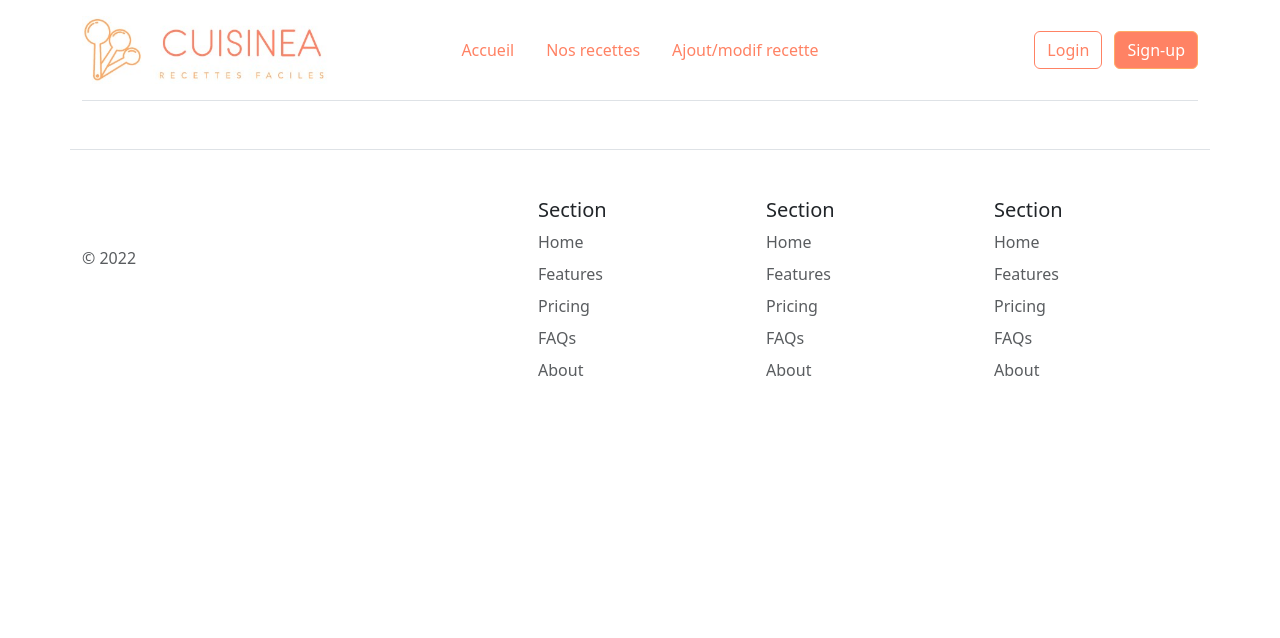
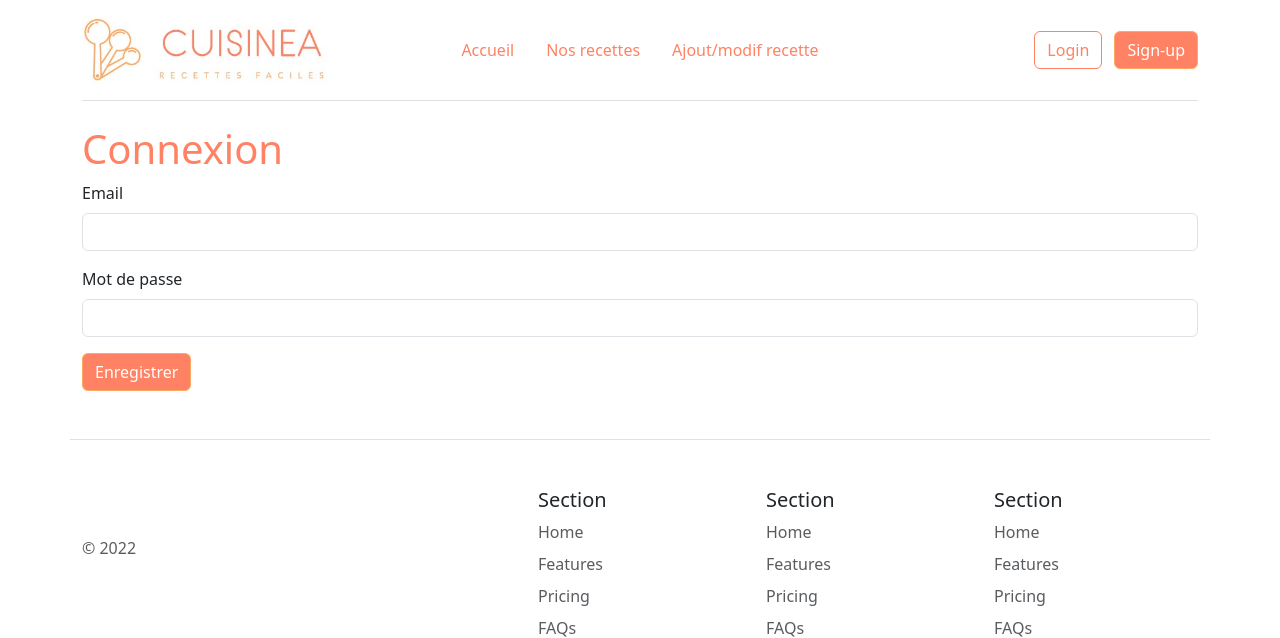
Before and after one commit to STKobo/Recettes, a PHP site: page /login.php in a window 1280 px wide. Shown: the top 638 px of the page. Run offline with PHP 8.4, Linux system fonts and the light colour scheme.

Commit message:
test connexion

```diff
--- a/login.php
+++ b/login.php
@@ -1,9 +1,50 @@
 <?php
   require_once('templates/header.php');
 
+  $errors = [];
+  $messages = [];
+
+  $users = [
+    ["email" => 'abc@test.com', 'password' => '1234'],
+    ["email" => 'test@test.com', 'password' => 'test']
+  ];
+
+  if(isset($_POST['loginUser'])){
+    foreach($users as $user){
+        if($user['email'] === $_POST['email'] && $user['password'] === $_POST['password']) {
+            $messages[] = 'Email et mot de passe ok';
+        }
+    }
+  }
 ?>
 
+<h1>Connexion</h1>
 
+<?php foreach ($messages as $message) { ?>
+    <div class="alert alert-success">
+        <?= $message; ?>
+    </div>
+<?php }?>
+
+<?php foreach ($errors as $error) { ?>
+    <div class="alert alert-danger">
+        <?= $error; ?>
+    </div>
+<?php }?>
+
+<form method="POST" enctype="multipart/form-data">
+    <div class="mb-3">
+        <label for="email" class="form-label">Email</label>
+        <input type="email" name="email" id="email" class="form-control">
+    </div>
+    <div class="mb-3">
+        <label for="password" class="form-label">Mot de passe</label>
+        <input type="password" name="password" id="password" class="form-control">
+    </div>
+
+    <input type="submit" value="Enregistrer" name="loginUser" class="btn btn-primary">
+
+</form>
 
 <?php
 require_once('templates/footer.php');
```
